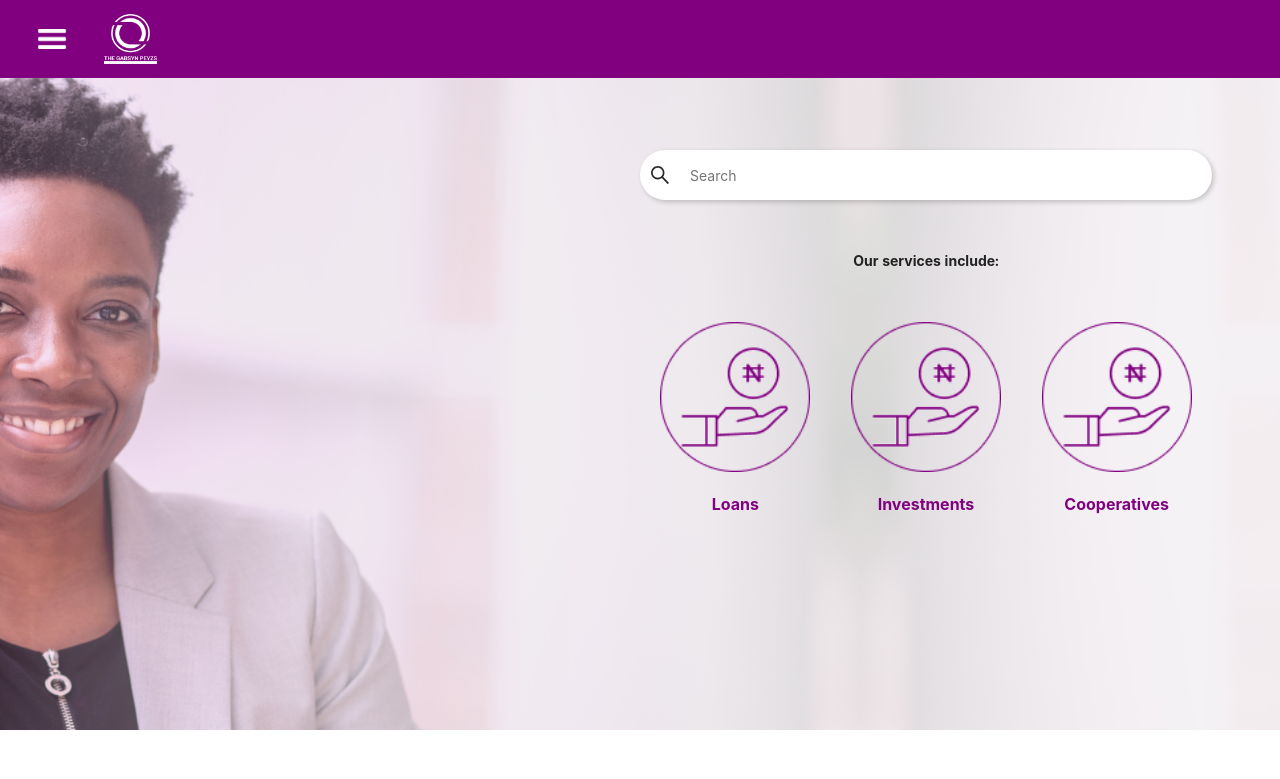
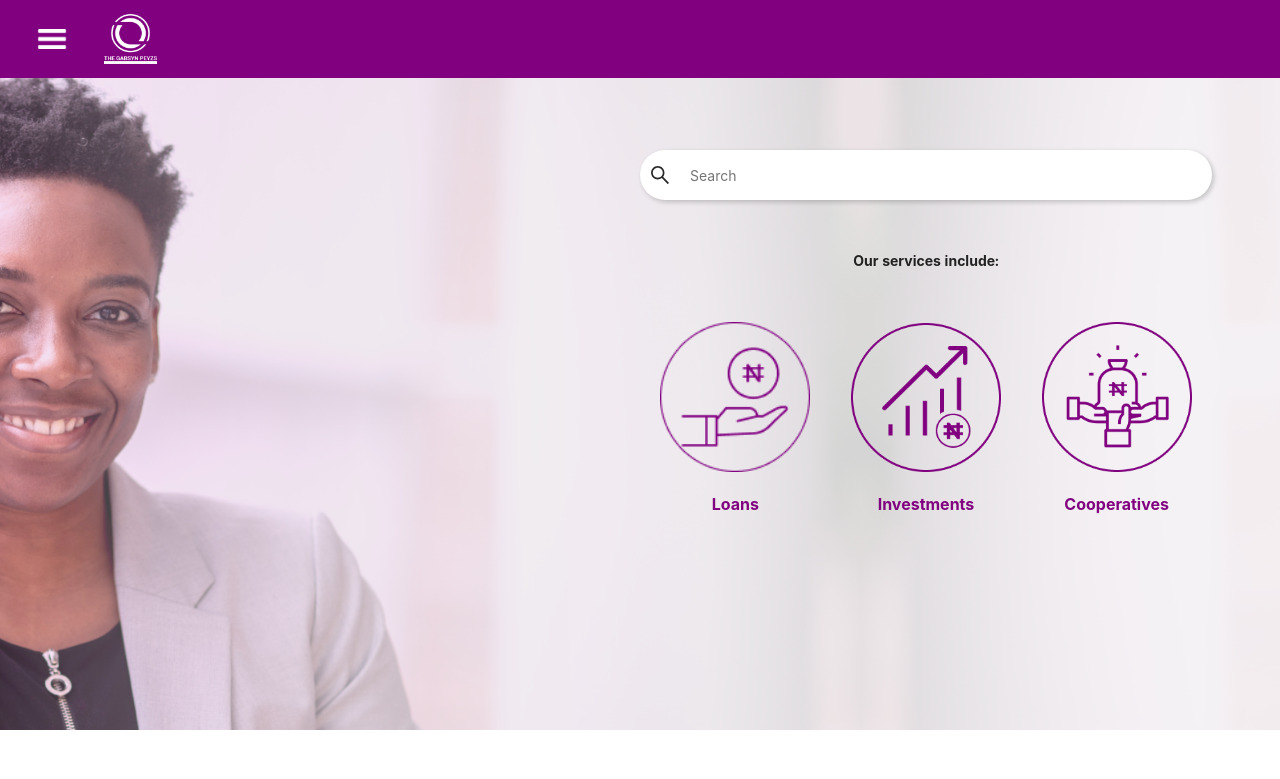
Before and after one commit to buildSystems/GabsynPeyz_Website, a Next.js app: page / in a window 1280 px wide. Shown: the top 779 px of the page. Built offline with nearby package versions, Linux system fonts and the light colour scheme.

Commit message:
Added missing assets

```diff
--- a/pages/index.js
+++ b/pages/index.js
@@ -64,12 +64,12 @@ export default function Home() {
                         label="Loans"
                         path="/loans" />
                     <Service
-                        image="/assets/images/icons/Forms_LoanIcon.png"
+                        image="/assets/images/icons/Forms_InvstIcon.png"
                         hoverImage="/assets/images/icons/Home_InvstIcon.png"
                         label="Investments"
                         path="/investments"/>
                     <Service
-                        image="/assets/images/icons/Forms_LoanIcon.png"
+                        image="/assets/images/icons/Forms_CoopIcon.png"
                         hoverImage="/assets/images/icons/Home_CoopIcon.png"
                         label="Cooperatives"
                         path="/cooperatives"/>
```
Also changed, not shown: public/assets/images/icons/Forms_CoopIcon.png (added), public/assets/images/icons/Forms_InvstIcon.png (added).
